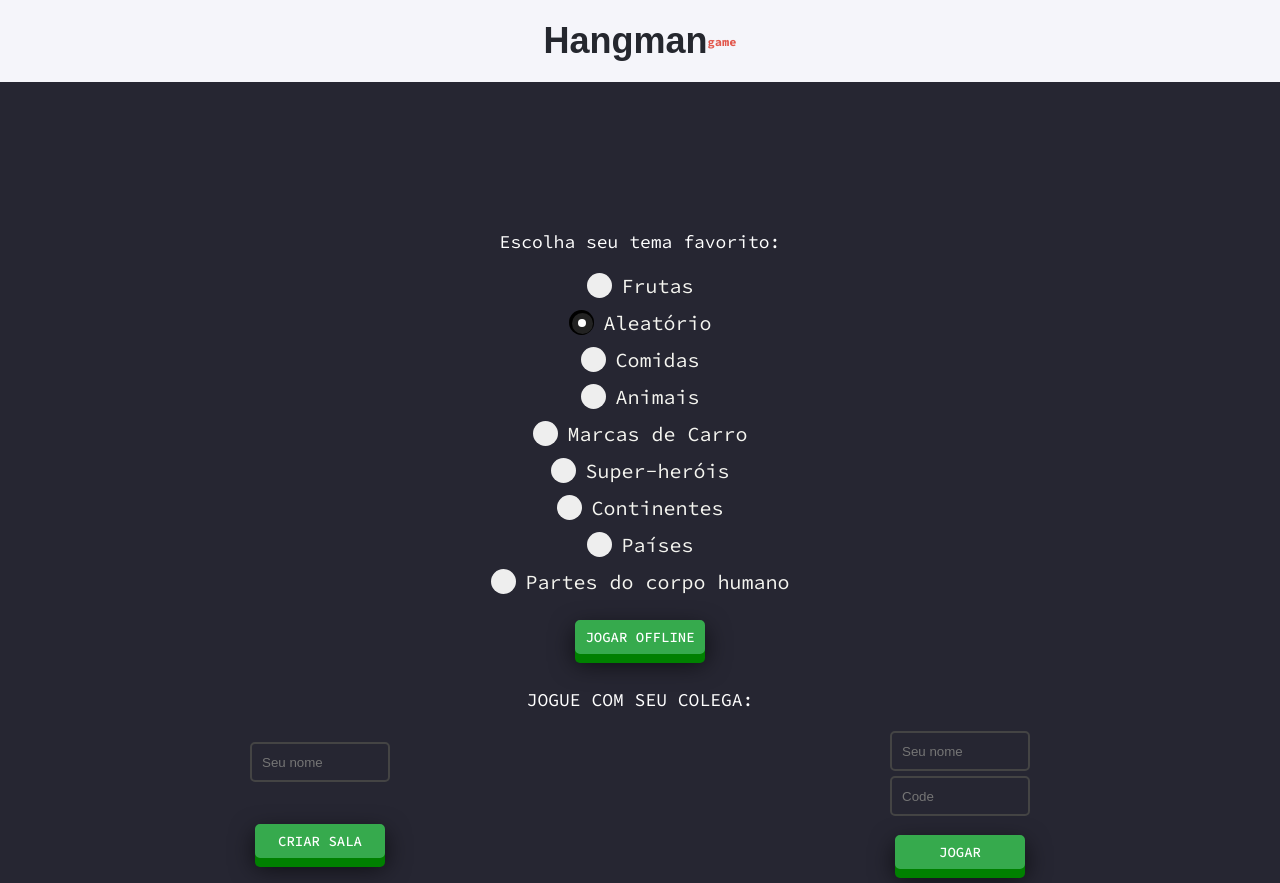
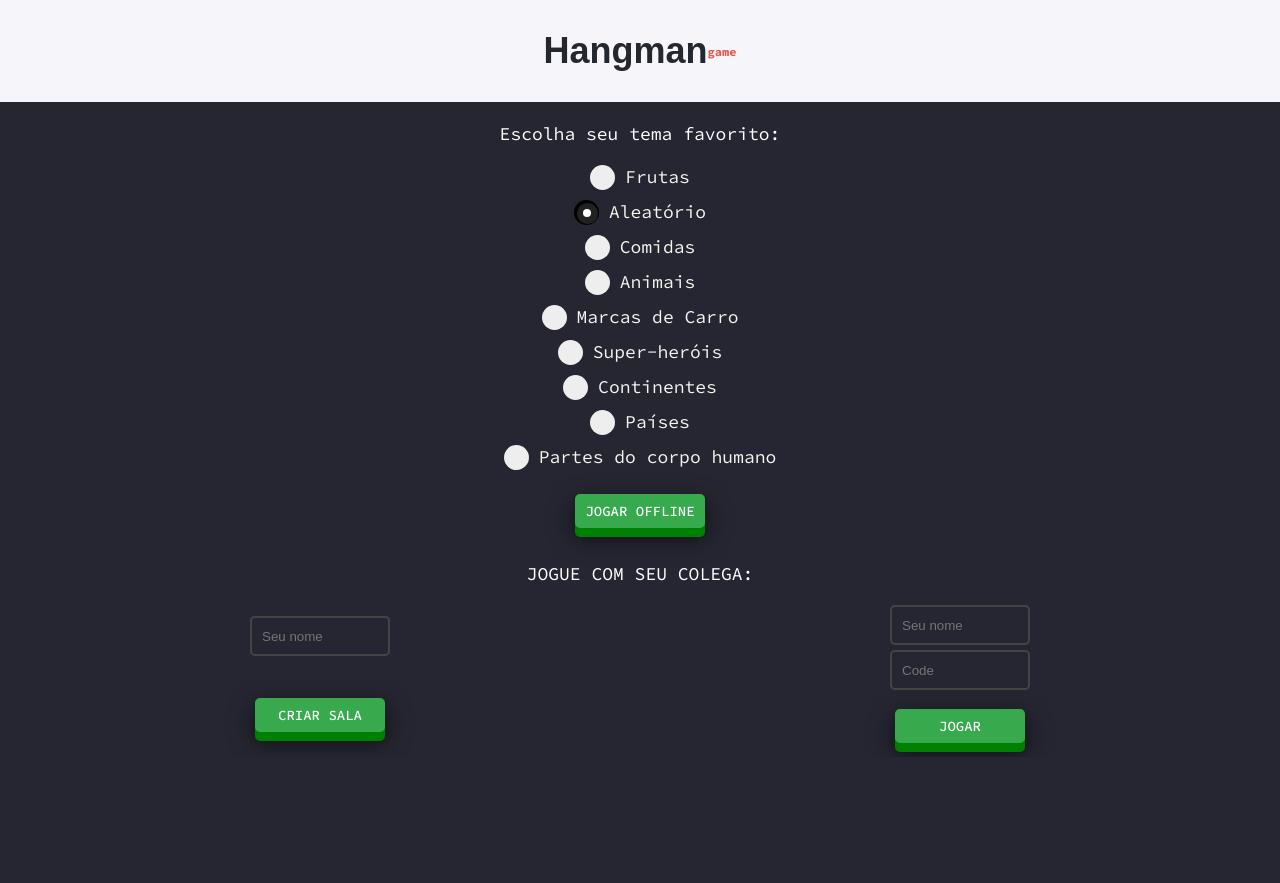
Before and after one commit to t-heu/hangman, a Next.js app: page / in a window 1280 px wide. After the commit the page ends 800 px from the top, so only its background shows below. Built offline with nearby package versions, Linux system fonts and the light colour scheme; no server answers.

Commit message:
fix: from dev

```diff
--- a/next.config.mjs
+++ b/next.config.mjs
@@ -1,5 +1,6 @@
 /** @type {import('next').NextConfig} */
 import withPWA from 'next-pwa';
+const isProduction = process.env.NODE_ENV === 'production';
 
 const nextPWAConfig = {
   dest: 'public',
@@ -11,9 +12,9 @@ const nextConfig = {
   reactStrictMode: false,
   swcMinify: false,
   output: "export",
-  basePath: '/hangman'
+  basePath: process.env.NODE_ENV === "development" ? '' : '/hangman'
 };
 
 const withCustomPWA = withPWA(nextPWAConfig);
 
-export default withCustomPWA(nextConfig);
+export default isProduction ? withCustomPWA(nextConfig) : nextConfig;
--- a/src/app/game/style.ts
+++ b/src/app/game/style.ts
@@ -3,17 +3,21 @@ import styled from 'styled-components';
 // Game
 export const LetterContainer = styled.div`
   flex-direction: row;
-  align-items: center;
   flex-wrap: wrap;
   margin: 1em;
   display: grid;
   justify-content: center;
-  grid-template-columns: repeat(6, 0fr);
+  grid-template-columns: repeat(5, 0fr);
   grid-gap: 0px;
-
+  justify-items: center; /* Centraliza horizontalmente */
+  align-items: center;
 `;
 
 export const CharacterDisplay = styled.button`
+  align-items: center;
+  align-content: center;
+  display: flex;
+  justify-content: center;
   border-radius: 2px;
   border: 2px solid #444;
   background-color: #222;
@@ -23,7 +27,6 @@ export const CharacterDisplay = styled.button`
   margin: 1px;
   box-shadow: #000 1px 1px 0 2px;
   transition: none;
-  display: inline;
   cursor: pointer;
   font-family: inherit;
 
--- a/src/app/globals.css
+++ b/src/app/globals.css
@@ -109,7 +109,7 @@ a {
   padding-left: 35px;
   margin-bottom: 12px;
   cursor: pointer;
-  font-size: 20px;
+  font-size: 18px;
   -webkit-user-select: none;
   -moz-user-select: none;
   -ms-user-select: none;
--- a/src/app/home/page.tsx
+++ b/src/app/home/page.tsx
@@ -164,7 +164,7 @@ export default function Home({changeComponent, code, currentPlayerUID, indexThem
   }
 
   const renderThemes = (item: any, index: any) => (
-    <div key={index}>
+    <div key={index} style={{display: 'flex', justifyContent: 'center'}}>
       <label className='container' htmlFor={`theme-${index}`}>{item.name}
       <input
         type="radio"
--- a/src/app/layout.tsx
+++ b/src/app/layout.tsx
@@ -18,18 +18,7 @@ export default function RootLayout({
     <html lang="en">
       <head>
         <meta name="theme-color" content="#262632" />
-        {process.env.NODE_ENV === "development" ? (
-          <>
-            <link rel="manifest" href="/manifest.json" />
-            <link rel="apple-touch-startup-image" href="/icons/splash/launch-640x1136.png" media="(device-width: 320px) and (device-height: 568px) and (-webkit-device-pixel-ratio: 2) and (orientation: portrait)" />
-            <link rel="apple-touch-startup-image" href="/icons/splash/launch-750x1294.png" media="(device-width: 375px) and (device-height: 667px) and (-webkit-device-pixel-ratio: 2) and (orientation: portrait)" />
-            <link rel="apple-touch-startup-image" href="/icons/splash/launch-1242x2148.png" media="(device-width: 414px) and (device-height: 736px) and (-webkit-device-pixel-ratio: 3) and (orientation: portrait)" />
-            <link rel="apple-touch-startup-image" href="/icons/splash/launch-1125x2436.png" media="(device-width: 375px) and (device-height: 812px) and (-webkit-device-pixel-ratio: 3) and (orientation: portrait)" />
-            <link rel="apple-touch-startup-image" href="/icons/splash/launch-1536x2048.png" media="(min-device-width: 768px) and (max-device-width: 1024px) and (-webkit-min-device-pixel-ratio: 2) and (orientation: portrait)" />
-            <link rel="apple-touch-startup-image" href="/icons/splash/launch-1668x2224.png" media="(min-device-width: 834px) and (max-device-width: 834px) and (-webkit-min-device-pixel-ratio: 2) and (orientation: portrait)" />
-            <link rel="apple-touch-startup-image" href="/icons/splash/launch-2048x2732.png" media="(min-device-width: 1024px) and (max-device-width: 1024px) and (-webkit-min-device-pixel-ratio: 2) and (orientation: portrait)" />
-          </>
-        ) : (
+        {process.env.NODE_ENV === "development" ? null : (
           <>
             <link rel="manifest" href="/hangman/manifest.json" />
             <link rel="apple-touch-startup-image" href="/hangman/icons/splash/launch-640x1136.png" media="(device-width: 320px) and (device-height: 568px) and (-webkit-device-pixel-ratio: 2) and (orientation: portrait)" />
--- a/src/components/style.ts
+++ b/src/components/style.ts
@@ -3,8 +3,7 @@ import styled from 'styled-components';
 // HeaderComp
 export const Header = styled.div`
   background: #f5f5fa;
-  padding: 20px;
-  margin: 0 0 10% 0;
+  padding: 30px;
   display: flex;
   justify-content: center;
   align-items: center;
```
Lines whose indentation alone changed are shown as unchanged.
